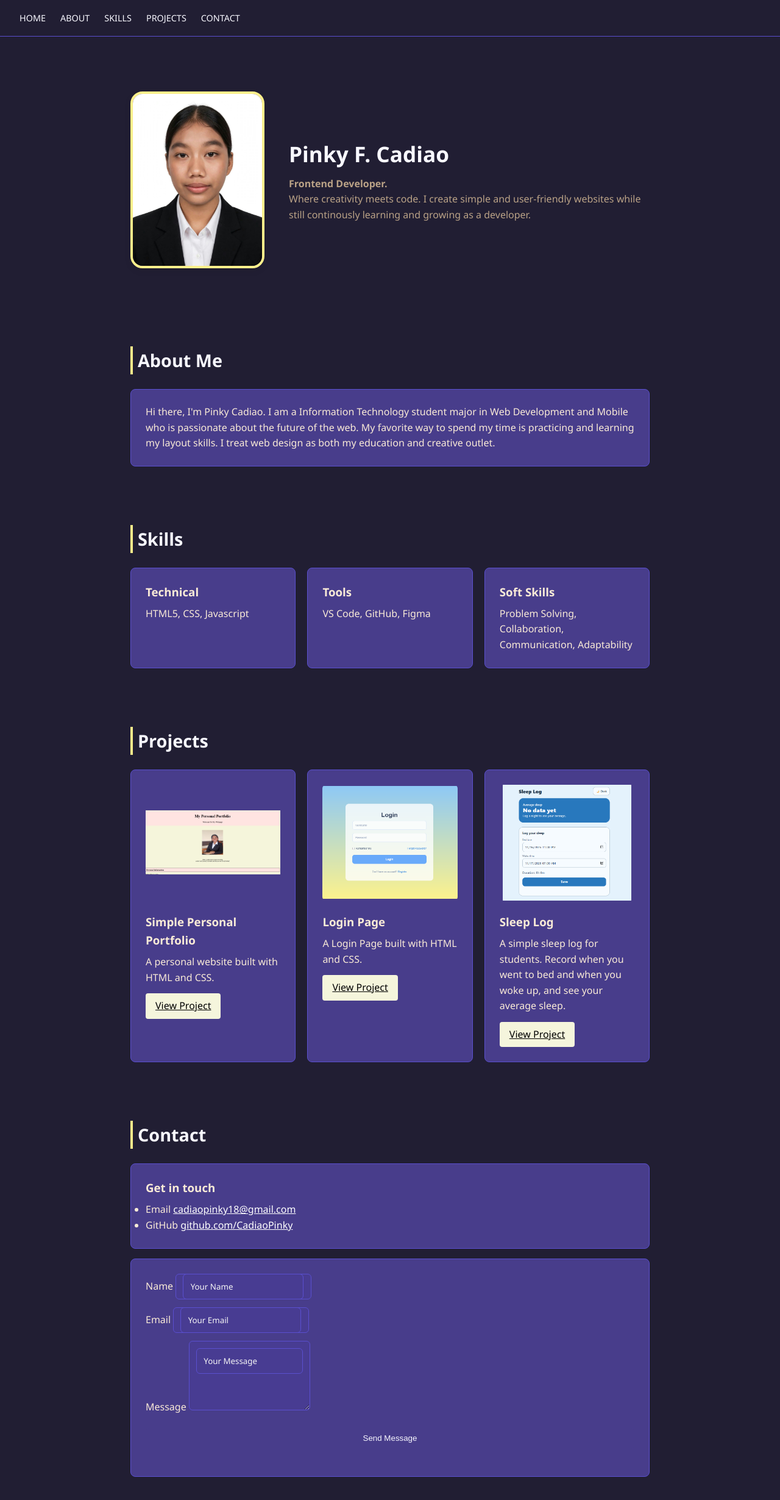
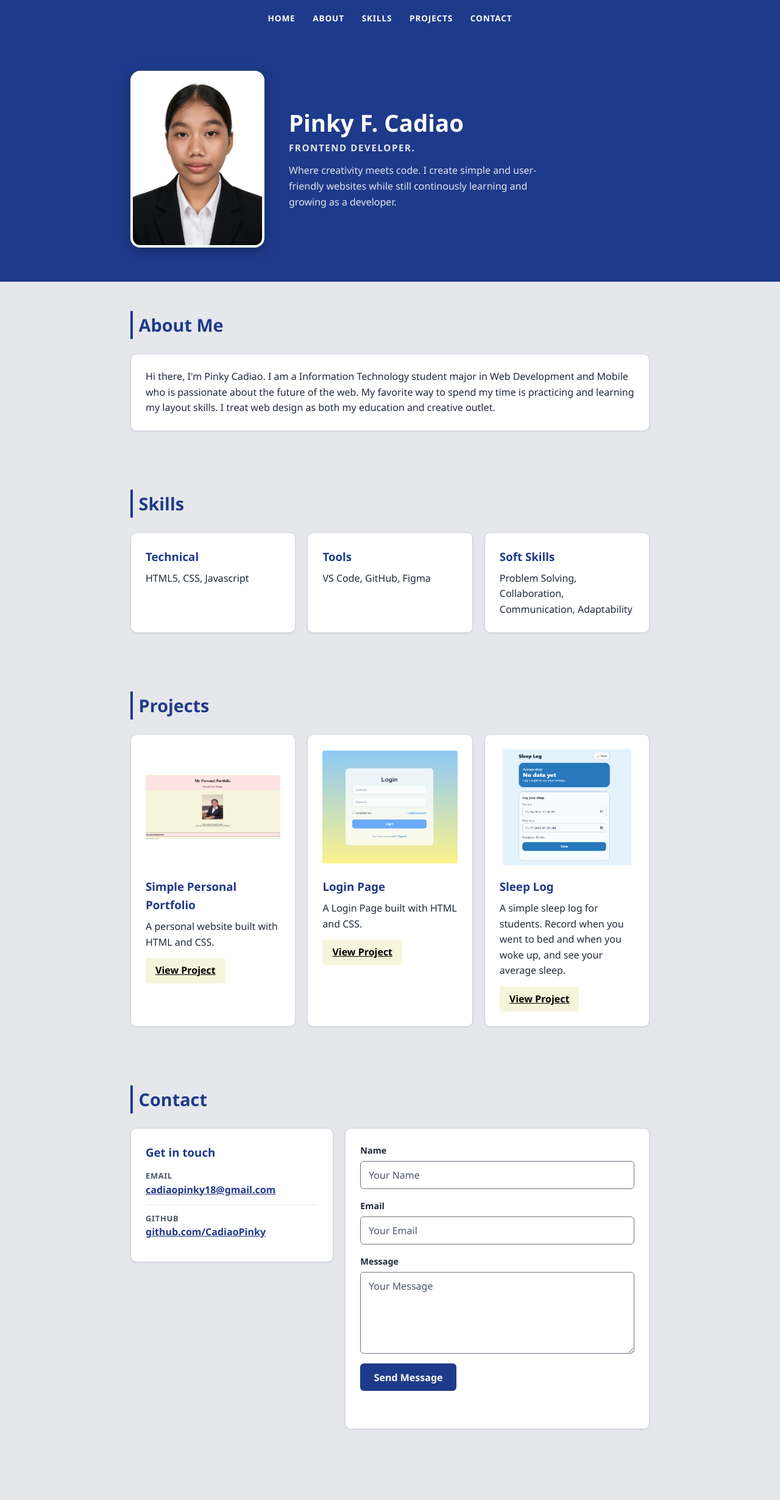
Before and after one commit to CadiaoPinky/CadiaoPinky.github.io, a plain HTML site: page index.html in a window 1280 px wide. Shown: the whole page at 61% size. After the commit the page ends 2392 px from the top, so only its background shows below. Drawn offline with Linux system fonts and the light colour scheme.

Commit message:
Update style.css

```diff
--- a/style.css
+++ b/style.css
@@ -1,13 +1,14 @@
 :root {
-  --bg: #211e33;
-  --card-bg: #483D8B;
-  --text: #B0C4DE;
-  --primary-blue: #9FAFDF;
-  --soft-yellow: hsl(53, 98%, 77%);
-  --nav-bg: #211e33;
-  --border: #5a4fcf;
+  --navy: #1e3a8a;
+  --navy-dark: #172e6e;
+  --gray: #e5e7eb;
+  --white: #ffffff;
+  --text: #1f2937;
+  --muted: #4b5563;
+  --line: #d1d5db;
+  --field-border: #6b7280;
+  --error: #b91c1c;
 }
-
 
 * {
   box-sizing: border-box;
@@ -15,13 +16,19 @@
   padding: 0;
 }
 
+html {
+  scroll-behavior: smooth;
+}
+
 body {
-  background-color: #211e33;
-  color: antiquewhite;
+  background-color: var(--gray);
+  color: var(--text);
   font-family: 'Segoe UI', Tahoma, Geneva, Verdana, sans-serif;
   line-height: 1.6;
-  padding-top: 70px;
+  padding-top: 60px;
 }
+
+/* ---------- Navigation ---------- */
 
 .navbar {
   position: fixed;
@@ -29,113 +36,139 @@ body {
   left: 0;
   width: 100%;
   height: 60px;
-  background-color: var(--nav-bg);
-  border-bottom: 1px solid var(--border);
+  background-color: var(--navy);
   display: flex;
-  justify-content: space-between;
+  justify-content: center;
   align-items: center;
-  padding: 0 2rem;
+  padding: 0 1.5rem;
   z-index: 1000;
 }
 
 .nav-links {
   display: flex;
   list-style: none;
-  gap: 1.5rem;
+  gap: 1.8rem;
 }
 
 .nav-links a {
   text-decoration: none;
-  color: ghostwhite;
-  font-weight: 500;
-  font-size: 0.9rem;
-  transition: color 0.2s ease;
+  color: var(--white);
+  font-weight: 600;
+  font-size: 0.85rem;
+  letter-spacing: 0.06em;
+  padding: 0.3rem 0;
+  border-bottom: 2px solid transparent;
+  transition: border-color 0.2s ease;
 }
 
 .nav-links a:hover {
-  color: wheat;
+  border-bottom-color: var(--gray);
 }
+
+.nav-links a:focus-visible {
+  outline: 2px solid var(--white);
+  outline-offset: 4px;
+}
+
+/* ---------- Sections ---------- */
 
 .section {
   max-width: 900px;
   margin: 0 auto;
   padding: 3rem 1.5rem;
+  scroll-margin-top: 60px;
 }
 
 .section h2 {
-  color: ghostwhite;
+  color: var(--navy);
   margin-bottom: 1.5rem;
   font-size: 1.8rem;
-  border-left: 4px solid var(--soft-yellow);
-  padding-left: 0.5rem;
+  border-left: 4px solid var(--navy);
+  padding-left: 0.6rem;
 }
 
-.sub-heading {
-  margin-top: 2.5rem;
-  margin-bottom: 1rem;
-  font-size: 1.3rem;
-  color: antiquewhite;
+.section.hero {
+  max-width: none;
+  background-color: var(--navy);
+  color: var(--white);
+  padding: 3.5rem 1.5rem;
 }
 
-
 .hero-container {
+  max-width: 852px;
+  margin: 0 auto;
   display: flex;
   align-items: center;
   justify-content: center;
   gap: 2.5rem;
-  padding: 2rem 0;
   flex-wrap: wrap;
 }
 
 .profile-frame {
   width: 220px;
   height: 290px;
-  aspect-ratio: 1 / 1;
-  border-radius: 20px;
+  border-radius: 16px;
   overflow: hidden;
-  border: 4px solid var(--soft-yellow);
-  box-shadow: 0 4px 12px rgba(0, 0, 0, 0.08);
-  background-color: var(--card-bg);
+  border: 4px solid var(--white);
+  box-shadow: 0 6px 18px rgba(0, 0, 0, 0.25);
+  background-color: var(--gray);
   flex-shrink: 0;
 }
 
 .profile-img {
   width: 100%;
   height: 100%;
-  object-fit: contain;
+  object-fit: cover;
+  object-position: center top;
 }
 
 .hero-text {
   flex: 1;
   min-width: 280px;
-  color: rgba(255, 222, 173, 0.692);
 }
 
 .hero-text h1 {
-  font-size: 2.2rem;
-  margin-bottom: 0.5rem;
-  color: ghostwhite;
+  font-size: 2.4rem;
+  line-height: 1.2;
+  margin-bottom: 0.4rem;
+  color: var(--white);
 }
 
-.button a:hover {
-  color: beige;
+.bio-short {
+  color: var(--gray);
+  font-size: 0.95rem;
+  font-weight: 600;
+  text-transform: uppercase;
+  letter-spacing: 0.1em;
+  margin-bottom: 0.8rem;
+}
+
+.hero-text p {
+  color: var(--gray);
+  max-width: 46ch;
 }
 
 .card {
-  background-color: var(--card-bg);
-  border: 1px solid var(--border);
-  border-radius: 8px;
+  background-color: var(--white);
+  border: 1px solid var(--line);
+  border-radius: 10px;
   padding: 1.5rem;
+  box-shadow: 0 1px 3px rgba(30, 58, 138, 0.1);
   transition: transform 0.2s ease, box-shadow 0.2s ease;
 }
 
 .card:hover {
   transform: translateY(-3px);
-  box-shadow: 0 4px 12px rgba(0, 0, 0, 0.5);
+  box-shadow: 0 6px 16px rgba(30, 58, 138, 0.18);
 }
 
-.card h3, .card h4 {
+.card h3 {
+  color: var(--navy);
   margin-bottom: 0.5rem;
+}
+
+.card p {
+  color: var(--text);
 }
 
 .grid-3 {
@@ -144,52 +177,152 @@ body {
   gap: 1.2rem;
 }
 
-
 .btn {
   display: inline-block;
-  background-color: #483D8B;
-  color: ghostwhite;
-  padding: 0.6rem 1.2rem;
+  background-color: var(--navy);
+  color: var(--white);
+  padding: 0.7rem 1.4rem;
   text-decoration: none;
   border-radius: 6px;
   border: none;
-  font-weight: 500;
+  font-family: inherit;
+  font-size: 1rem;
+  font-weight: 600;
   cursor: pointer;
-  margin-top: 0.5rem;
+  transition: background-color 0.2s ease;
 }
 
 .btn:hover {
-  opacity: 0.9;
+  background-color: var(--navy-dark);
 }
 
-.contact-info a {
-  color: white;
+.btn:focus-visible {
+  outline: 3px solid var(--navy);
+  outline-offset: 3px;
 }
 
-.contact-info a:hover {
-  color: beige;
+
+.project-img {
+  display: block;
+  width: 100%;
+  height: 190px;
+  object-fit: contain;
+  background-color: var(--gray);
+  border-radius: 6px;
+  margin-bottom: 0.9rem;
+}
+
+.project-link {
+  margin-top: 0.9rem;
+  padding: 0.5rem 1.1rem;
+  font-size: 0.95rem;
+}
+
+/* ---------- Contact ---------- */
+
+.contact-container {
+  display: grid;
+  grid-template-columns: 1fr 1.5fr;
+  gap: 1.2rem;
+  align-items: start;
+}
+
+.contact-list {
+  list-style: none;
+  margin-top: 0.8rem;
+}
+
+.contact-list li {
+  padding: 0.7rem 0;
+  border-top: 1px solid var(--gray);
+}
+
+.contact-list li:first-child {
+  border-top: none;
+  padding-top: 0;
+}
+
+.contact-label {
+  display: block;
+  font-size: 0.8rem;
+  font-weight: 600;
+  text-transform: uppercase;
+  letter-spacing: 0.06em;
+  color: var(--muted);
+}
+
+.contact-list a {
+  color: var(--navy);
+  font-weight: 600;
+  word-break: break-word;
+}
+
+.contact-list a:hover {
+  text-decoration: underline;
 }
 
 #contact-form {
   display: flex;
   flex-direction: column;
-  gap: 0.8rem;
-  margin-top: 1rem;
+  gap: 1rem;
 }
 
-#contact-form input, #contact-form textarea, ::placeholder {
-  padding: 0.7rem;
-  border: 1px solid var(--border);
+.field {
+  display: flex;
+  flex-direction: column;
+  gap: 0.35rem;
+}
+
+.field label {
+  font-size: 0.9rem;
+  font-weight: 600;
+  color: var(--text);
+}
+
+.field input,
+.field textarea {
+  width: 100%;
+  padding: 0.7rem 0.8rem;
+  font-family: inherit;
+  font-size: 1rem;
+  color: var(--text);
+  background-color: var(--white);
+  border: 1px solid var(--field-border);
   border-radius: 6px;
-  background-color: #483c92;
-  color: whitesmoke;
-  font-family: inherit;
+}
+
+.field textarea {
+  resize: vertical;
+  min-height: 120px;
+}
+
+.field input::placeholder,
+.field textarea::placeholder {
+  color: var(--muted);
+  opacity: 1;
+}
+
+.field input:focus,
+.field textarea:focus {
+  outline: 3px solid rgba(30, 58, 138, 0.35);
+  outline-offset: 0;
+  border-color: var(--navy);
+}
+
+#contact-form .btn {
+  align-self: flex-start;
 }
 
 #form-status {
+  min-height: 1.4em;
   font-weight: 600;
-  margin-top: 0.5rem;
+  color: var(--navy);
 }
+
+#form-status.error {
+  color: var(--error);
+}
+
 
 @media (max-width: 650px) {
   .hero-container {
@@ -197,8 +330,43 @@ body {
     text-align: center;
   }
 
+  .hero-text p {
+    margin: 0 auto;
+  }
+
+  .hero-text h1 {
+    font-size: 2rem;
+  }
+
   .nav-links {
-    gap: 0.8rem;
-    font-size: 0.8rem;
+    gap: 0.9rem;
+  }
+
+  .nav-links a {
+    font-size: 0.75rem;
+  }
+
+  .contact-container {
+    grid-template-columns: 1fr;
+  }
+
+  #contact-form .btn {
+    align-self: stretch;
   }
 }
+
+@media (prefers-reduced-motion: reduce) {
+  html {
+    scroll-behavior: auto;
+  }
+
+  .card,
+  .btn,
+  .nav-links a {
+    transition: none;
+  }
+
+  .card:hover {
+    transform: none;
+  }
+}
```
